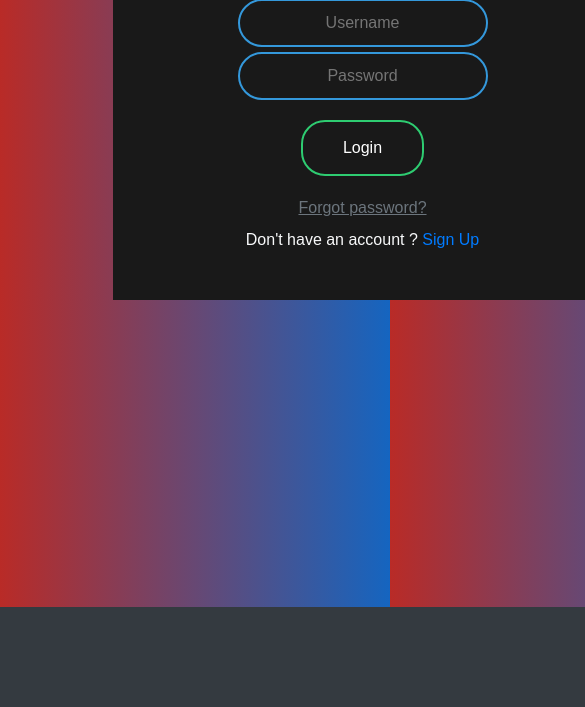
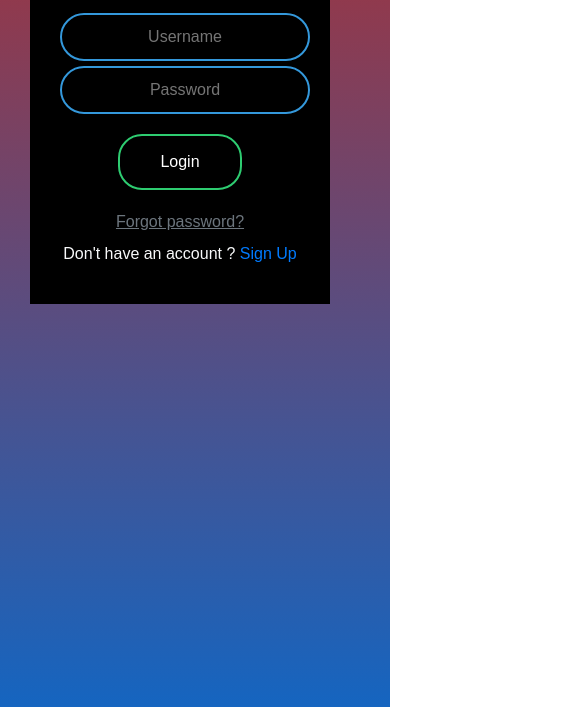
Before and after one commit to krishnakiriti04/ResetPassword, a website: page public/index.html in a window 390 px wide. Shown: the part 237-944 px from the top of the page, 585 px wide, since content can reach past the window. Before the commit the page ends 844 px from the top, so only its background shows below. Drawn offline with nearby package versions, Linux system fonts and the light colour scheme.

Commit message:
responsive design

```diff
--- a/public/index.css
+++ b/public/index.css
@@ -9,7 +9,8 @@ body {
     margin: 0;
     padding: 0;
     font-family: sans-serif;
-    background: linear-gradient(to right, #b92b27, #1565c0)
+    background: linear-gradient(to bottom, #b92b27, #1565c0);
+    height: 100vh;
 }
 
 .box {
@@ -79,3 +80,15 @@ body {
 .forgot {
     text-decoration: underline
 }
+
+@media only screen and (max-width: 768px) {
+    /* For mobile phones: */
+    .box {
+        width: 300px;
+        padding: 30px;
+        background: black;
+        text-align: center;
+        transition: 0.25s;
+        margin-top: 100px;
+    }
+}
--- a/public/index.html
+++ b/public/index.html
@@ -10,10 +10,10 @@
     <link rel="stylesheet" href="index.css">
 </head>
 
-<body class="container bg bg-dark text-light">
-    <div class="container">
+<body class="container text-light">
+    <div class="container-fluid">
         <!-- Login form begin -->
-        <div class="row mx-auto w-50" id="loginDiv">
+        <div class="row mx-auto w-sm-50" id="loginDiv">
             <div class="box">
                 <form onsubmit="login();return false;" id="loginForm" method="POST">
                     <h1>Login</h1>
@@ -33,7 +33,7 @@
         </div>
         <!-- Login Form End -->
         <!-- Register form begin -->
-        <div class="row mx-auto w-50" id="registerDiv">
+        <div class="row mx-auto w-sm-50" id="registerDiv">
             <div class="box" id="register">
                 <form onsubmit="register();return false;" id="signupForm" method="POST">
                     <fieldset>
@@ -62,7 +62,7 @@
         </div>
         <!-- Register form end -->
         <!-- Forgot Password Begins -->
-        <div class="row mx-auto w-50" id="resetDiv">
+        <div class="row mx-auto w-sm-50" id="resetDiv">
             <div class="box" id="resetpassword">
                 <form onsubmit="resetpassword();return false;" id="resetpasswordForm" method="POST">
                     <fieldset>
```
